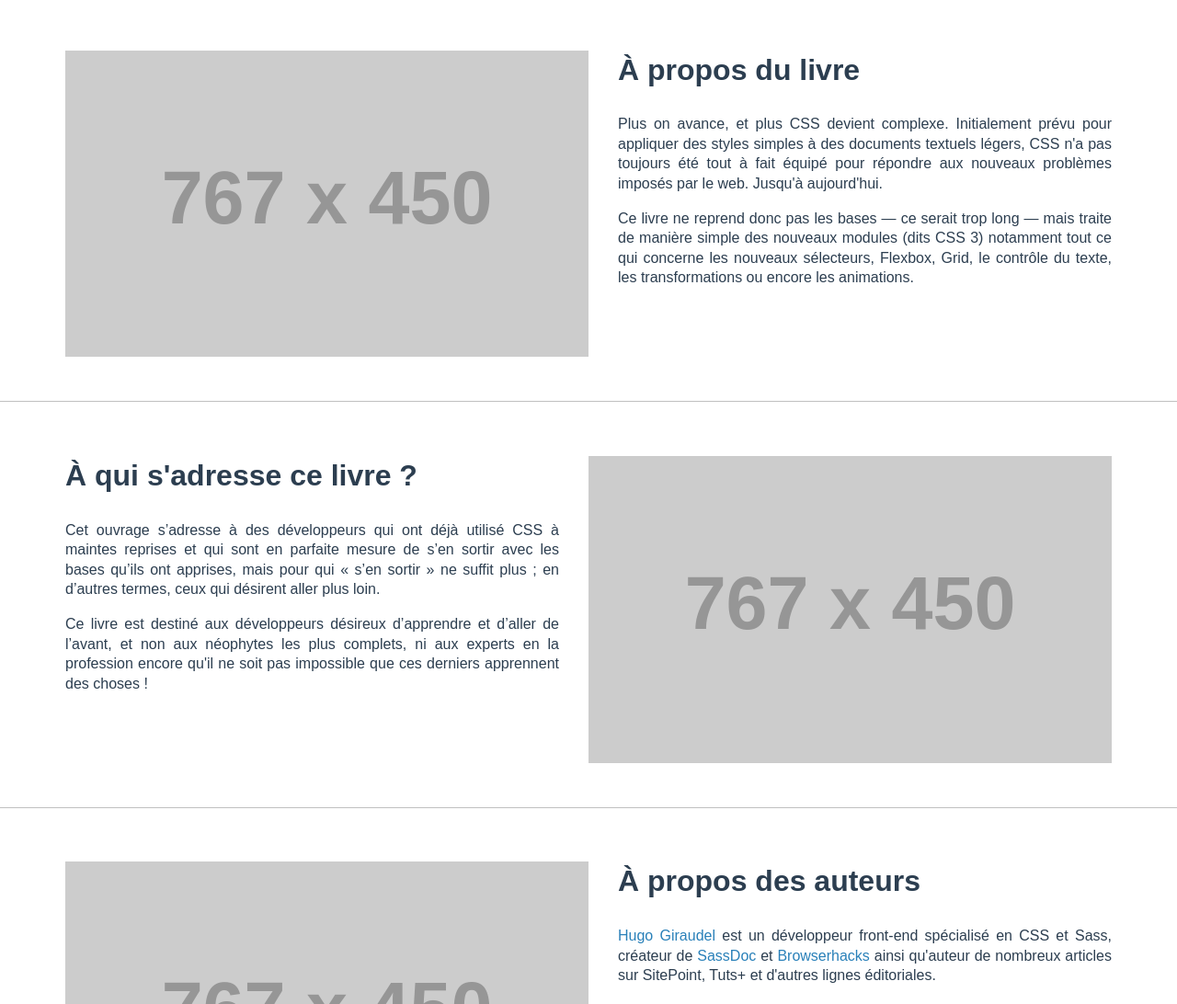
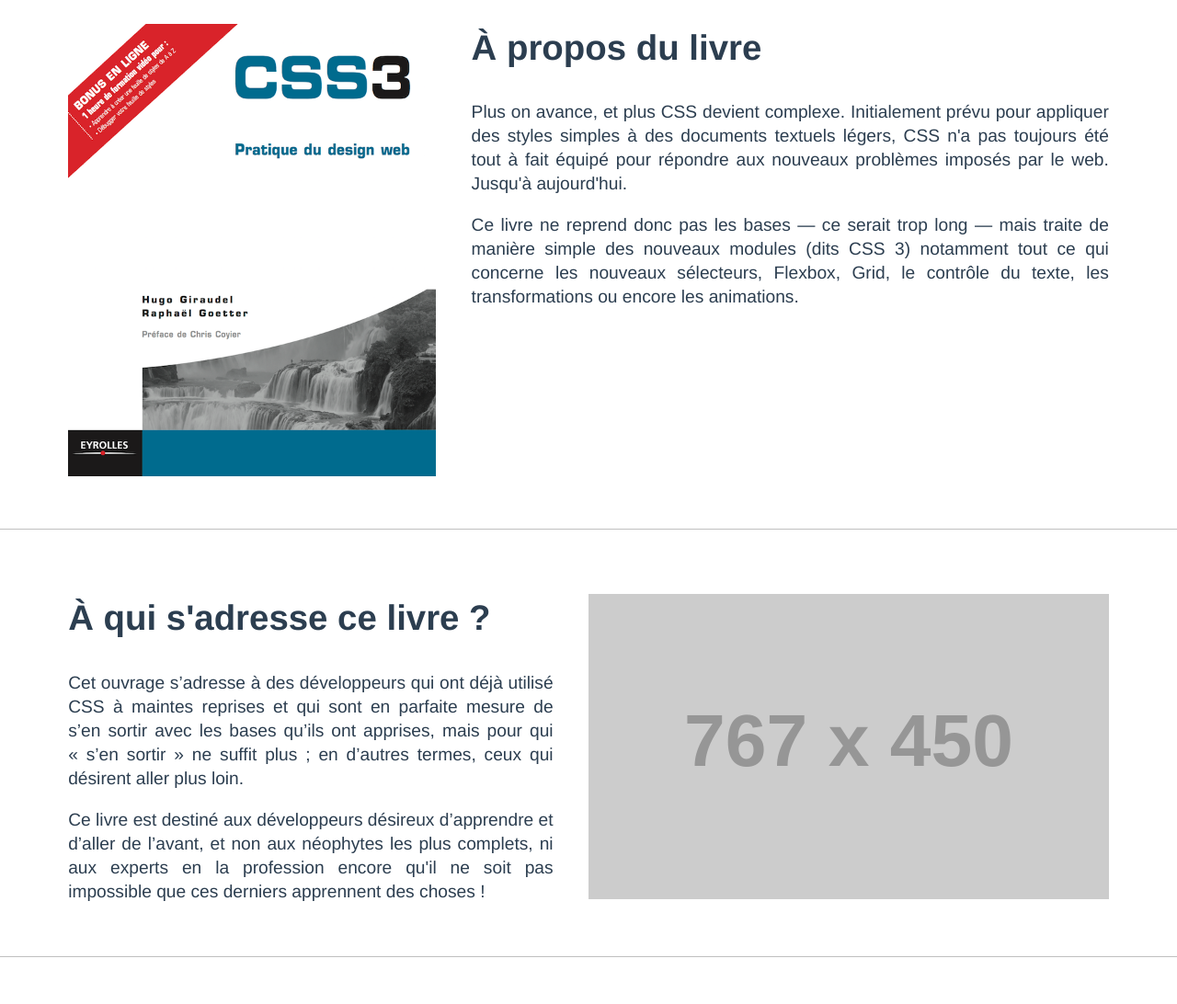
Before and after one commit to KittyGiraudel/css3-pratique, a Jekyll site: the page built from index.html, in a window 1280 px wide, cut to the strip 828-1920 px from the top of the page. Shown: the whole strip at 92% size. Built offline with Jekyll 4.4.1, drawn with Linux system fonts in a browser that asks for light colours; some web fonts are replaced; some of the changed text lies outside the part shown.

Commit message:
Improvements

```diff
--- a/_includes/head.html
+++ b/_includes/head.html
@@ -6,6 +6,7 @@
     <title>{% if page.title %}{{ page.title }}{% else %}{{ site.title }}{% endif %}</title>
     <meta name="description" content="{{ site.description }}">
 
+    <link href='http://fonts.googleapis.com/css?family=Droid+Sans' rel='stylesheet' type='text/css'>
     <link rel="stylesheet" href="{{ "/css/main.css" | prepend: site.baseurl }}">
     <link rel="canonical" href="{{ page.url | replace:'index.html','' | prepend: site.baseurl | prepend: site.url }}">
 </head>
--- a/_sass/base/_base.scss
+++ b/_sass/base/_base.scss
@@ -9,6 +9,8 @@
 body {
   color: $black;
   line-height: 1.35;
+  font-size: 1.2em;
+  font-family: 'Droid Sans', 'Helvetica', 'Arial', sans-serif;
 }
 
 a {
--- a/_sass/base/_layout.scss
+++ b/_sass/base/_layout.scss
@@ -1,7 +1,7 @@
 .container {
   padding: 0 1em;
 
-  @include respond-to("medium") {
+  @include respond-to('medium') {
     max-width: $max-width;
     margin: 0 auto;
   }
--- a/_sass/partials/_header.scss
+++ b/_sass/partials/_header.scss
@@ -6,23 +6,26 @@
   &::after {
     content: '';
     position: absolute;
-    top: 0;
-    right: 0;
-    bottom: 0;
-    left: 0;
-    background: url('https://c2.staticflickr.com/6/5495/9227705841_81b97a085f_k.jpg') no-repeat $grey;
+    top: -2em;
+    right: -2em;
+    bottom: -2em;
+    left: -2em;
+    background: linear-gradient(rgba(black, .5), rgba(black, .5)), url('https://c2.staticflickr.com/6/5495/9227705841_81b97a085f_k.jpg') no-repeat $grey;
+    background-attachment: fixed;
     background-size: cover;
     z-index: -1;
-    -webkit-filter: brightness(1.5) blur(5px);
-    filter: blur(5px);
+    -webkit-filter: brightness(1.2) blur(5px);
+    -moz-filter: brightness(1.2) blur(5px);
+    filter: brightness(1.2) blur(5px);
   }
 }
 
 .header__title {
-  font-size: 4.5em;
+  font-size: 3.5em;
   text-transform: uppercase;
   padding: 4em 1em;
   margin: 0;
+  color: white;
 
   span {
     display: block;
--- a/_sass/partials/_main.scss
+++ b/_sass/partials/_main.scss
@@ -13,9 +13,11 @@
 }
 
 .section__image {
+  margin-bottom: 1em;
+
+  @include respond-to('medium') {
     float: left;
     max-width: 50%;
-  margin-bottom: 1em;
     margin-right: 2em;
 
     .section:nth-of-type(even) & {
@@ -23,9 +25,59 @@
       margin-right: 0;
       margin-left: 2em;
     }
-
+  }
 }
 
 .section__body {
   text-align: justify;
 }
+
+.avatars {
+  position: relative;
+  height: 20em;
+
+  @include respond-to("medium") {
+    width: 50%;
+  }
+}
+
+.avatar {
+  position: absolute;
+  border-radius: 50%;
+  border: .3em solid rgba(100, 0, 0, .5);
+  left: 0;
+  top: 0;
+  -webkit-filter: sepia(1) hue-rotate(-40deg);
+  -moz-filter: sepia(1) hue-rotate(-40deg);
+  filter: sepia(1) hue-rotate(-40deg);
+  transition: 3s;
+
+  @include on-event {
+    -webkit-filter: none;
+    -moz-filter: none;
+    filter: none;
+    transition: .25s;
+  }
+}
+
+
+.avatar--coyier {
+  max-width: 8em;
+  top: 11em;
+
+  left: 50%;
+  margin-left: -16em;
+}
+
+.avatar--goetter {
+  max-width: 13em;
+  left: 50%;
+  top: 6em;
+}
+
+.avatar--giraudel {
+  max-width: 18em;
+
+  left: 50%;
+  margin-left: -12em;
+}
--- a/index.html
+++ b/index.html
@@ -5,7 +5,7 @@
 <article class="main" role="main">
   <section class="section">
     <div class="container">
-      <img class="section__image" src="http://placehold.it/767x450" alt="Livre CSS 3 Pratique du Design Web" />
+      <img class="section__image" src="/assets/images/book_cover.png" style="max-width: 400px" alt="Livre CSS 3 Pratique du Design Web" />
       <div class="section__body">
         <h2 class="section__heading">À propos du livre</h2>
         <p>Plus on avance, et plus CSS devient complexe. Initialement prévu pour appliquer des styles simples à des documents textuels légers, CSS n'a pas toujours été tout à fait équipé pour répondre aux nouveaux problèmes imposés par le web. Jusqu'à aujourd'hui.</p>
@@ -27,10 +27,14 @@
 
   <section class="section">
     <div class="container">
-      <img class="section__image" src="http://placehold.it/767x450" alt="Livre CSS 3 Pratique du Design Web" />
+      <div class="section__image  avatars">
+        <img class="avatar  avatar--giraudel" src="/assets/images/giraudel.jpg" alt="Hugo Giraudel" />
+        <img class="avatar  avatar--goetter" src="/assets/images/goetter.jpg" alt="Raphaël Goetter" />
+        <img class="avatar  avatar--coyier" src="/assets/images/coyier.jpg" alt="Chris Coyier" />
+      </div>
       <div class="section__body">
         <h2 class="section__heading">À propos des auteurs</h2>
-        <p><a href="http://hugogiraudel.com" target="_blank">Hugo Giraudel</a> est un développeur front-end spécialisé en CSS et Sass, créateur de <a href="http://sassdoc.com" target="_blank">SassDoc</a> et <a href="http://browserhacks.com" target="_blank">Browserhacks</a> ainsi qu'auteur de nombreux articles sur SitePoint, Tuts+ et d'autres lignes éditoriales.</p>
+        <p><a href="http://hugogiraudel.com" target="_blank">Hugo Giraudel</a> est un développeur front-end spécialisé en CSS et Sass, auteur de <a href="http://sass-guidelin.es" target="_blank">Sass Guidelines</a>, créateur de <a href="http://sassdoc.com" target="_blank">SassDoc</a> et <a href="http://browserhacks.com" target="_blank">Browserhacks</a> ainsi qu'auteur de nombreux articles sur SitePoint, Tuts+ et d'autres lignes éditoriales.</p>
         <p>On ne présente plus <a href="http://goetter.fr" target="_blank">Raphaël Goetter</a>, fondateur d'<a href="http://alsacreations.fr" target="_blank">Alsacréations</a>, organisateur de la conférence <a href="http://kiwiparty.fr" target="_blank">KiwiParty</a>, intégrateur célèbre s'il en est et auteur du micro-framework CSS <a href="http://knacss.com" target="_blank">KNACSS</a>.</p>
         <p>Vous trouverez également une préface du fameux <a href="https://twitter.com/chriscoyier" target="_blank">Chris Coyier</a>, fondateur de <a href="http://css-tricks.com" target="_blank">CSS-Tricks</a>, <a href="http://codepen.io" target="_blank">CodePen</a> et <a href="http://shoptalkshow.com" target="_blank">Shop Talk Show</a>.</p>
       </div>
@@ -42,8 +46,8 @@
       <img class="section__image" src="http://placehold.it/767x450" alt="Livre CSS 3 Pratique du Design Web" />
       <div class="section__body">
         <h2 class="section__heading">À savoir</h2>
-        <p>Vous pouvez d'ores-et-déjà pré-commander le livre « CSS 3 Pratique du Design Web » sur <a href="http://www.amazon.fr/dp/2212140231" target="_blank">Amazon.fr</a>.</p>
-        <p>Pour toute coquille, remarque ou suggestion d'amélioration, merci d'ouvrir une issue sur le <a href="https://github.com/HugoGiraudel/css3-pratique/issues" target="_blank">repository GitHub</a> dédié au livre. Toute proposition sera considérée pour la prochaine mise à jour de l'ouvrage.</p>
+        <p>Vous pouvez vous procurer le livre « CSS 3 Pratique du Design Web » sur <a href="http://www.amazon.fr/dp/2212140231" target="_blank">Amazon.fr</a>, <a href="http://livre.fnac.com/a7603728/Hugo-Giraudel-CSS-3" target="_blank">Fnac.fr</a> ou encore directement chez les <a href="#" target="_blank">librairies Eyrolles</a>.</p>
+        <p>Pour toute coquille, remarque ou suggestion d'amélioration, merci d'ouvrir un ticket sur le <a href="https://github.com/HugoGiraudel/css3-pratique/issues" target="_blank">dépôt GitHub</a> dédié au livre. Toute proposition sera considérée pour la prochaine mise à jour de l'ouvrage.</p>
       </div>
     </div>
   </section>
```
Also changed, not shown: assets/images/book_cover.png (added), assets/images/coyier.jpg (added), assets/images/giraudel.jpg (added), assets/images/goetter.jpg (added). Lines whose indentation alone changed are shown as unchanged.
